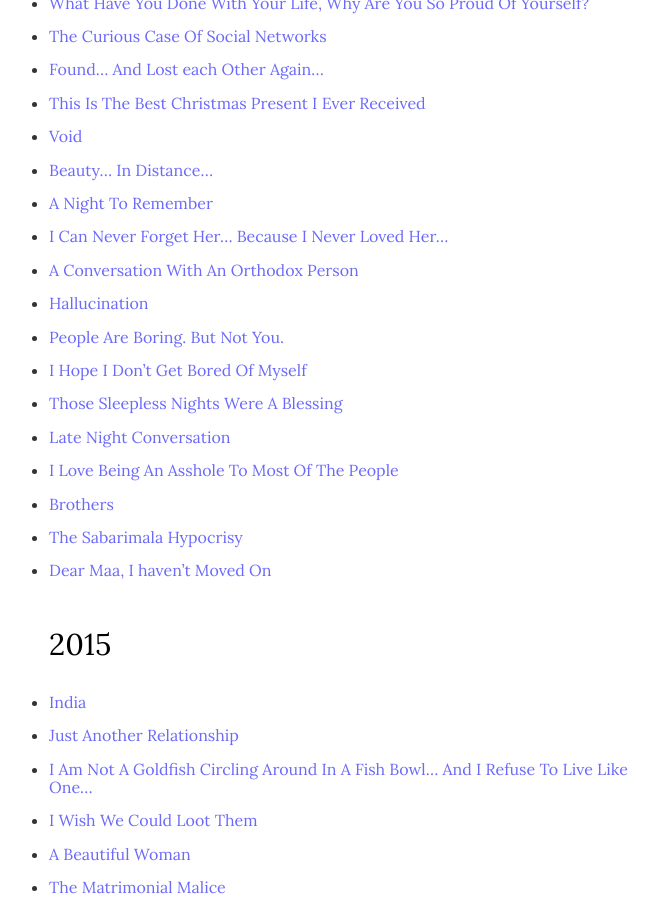
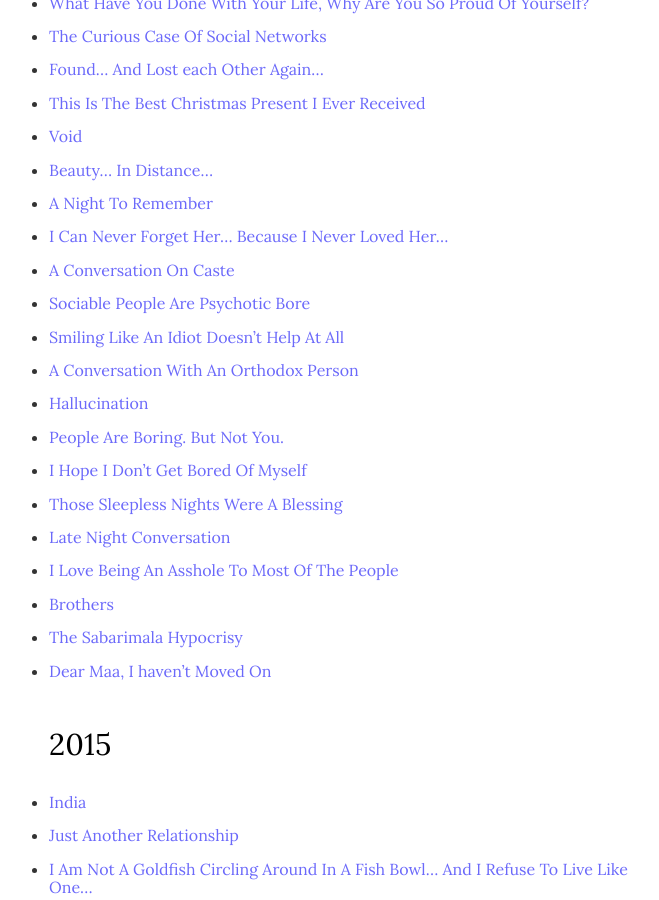
Before and after one commit to argumentativeyouth/pblog, a Jekyll site: the page built from _pages/all-posts.md, in a window 1280 px wide and 900 px high, scrolled down 3139 px. Shown: the whole window, without its empty margins (316-975 px from the left). Built offline with Jekyll 4.4.1, drawn with Linux system fonts in a browser that asks for light colours.

Commit message:
Update all-posts.md

```diff
--- a/_pages/all-posts.md
+++ b/_pages/all-posts.md
@@ -86,6 +86,9 @@ image:
 * [Beauty... In Distance...](https://pritams.blog/beauty-in-distance/)
 * [A Night To Remember](https://pritams.blog/a-night-to-remember/)
 * [I Can Never Forget Her… Because I Never Loved Her…](https://pritams.blog/i-can-never-forget-her-because-i-never-loved-her/)
+* [A Conversation On Caste](https://pritams.blog/a-conversation-on-caste)
+* [Sociable People Are Psychotic Bore](https://pritams.blog/sociable-people-are-psychotic-bore)
+* [Smiling Like An Idiot Doesn't Help At All](https://pritams.blog/smiling-like-an-idiot-does-not-help-at-all/)
 * [A Conversation With An Orthodox Person](https://pritams.blog/a-conversation-with-an-orthodox-person/)
 * [Hallucination](https://pritams.blog/what-if-my-whole-life-has-been-a-hallucination/)
 * [People Are Boring. But Not You.](https://pritams.blog/people-are-boring/)
```
